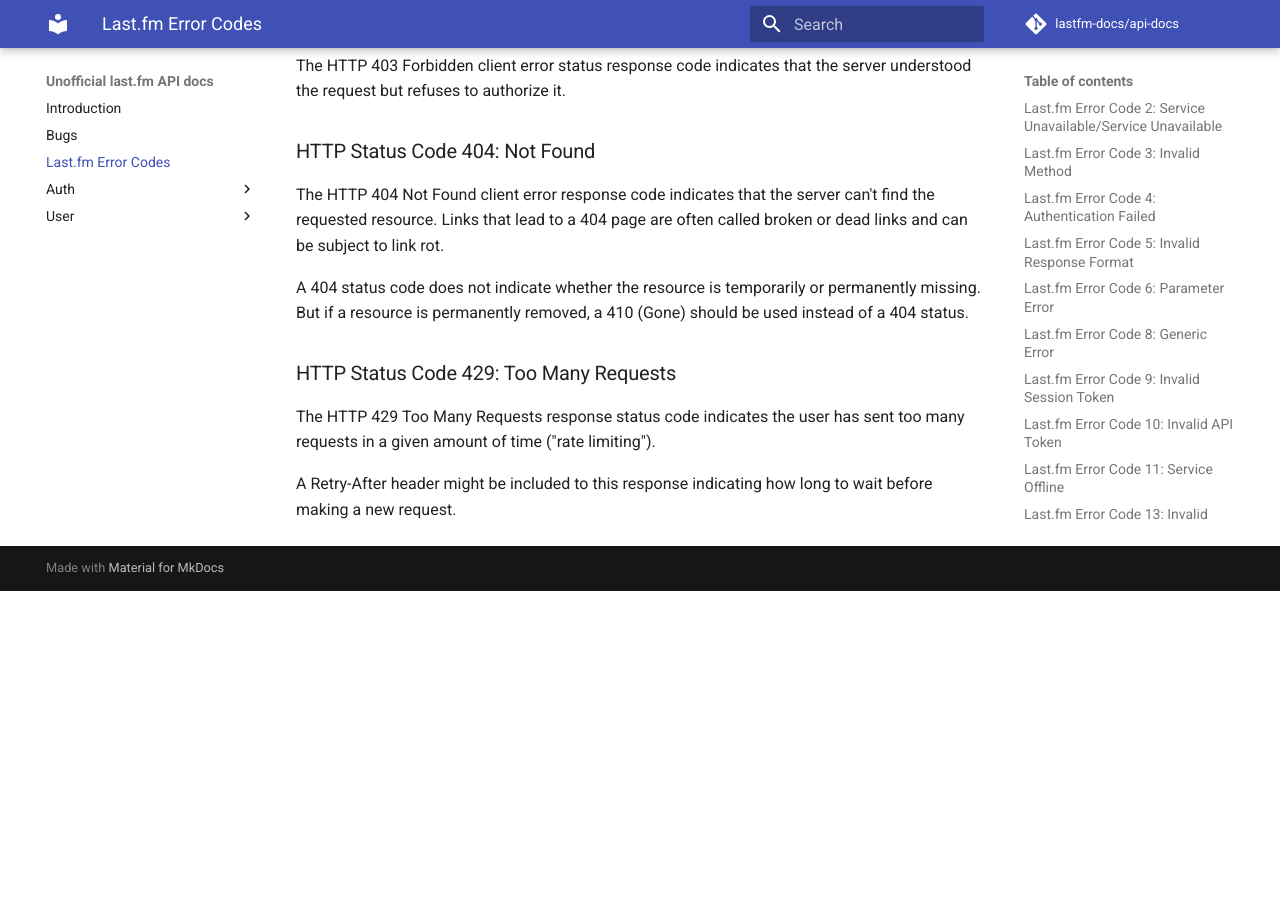
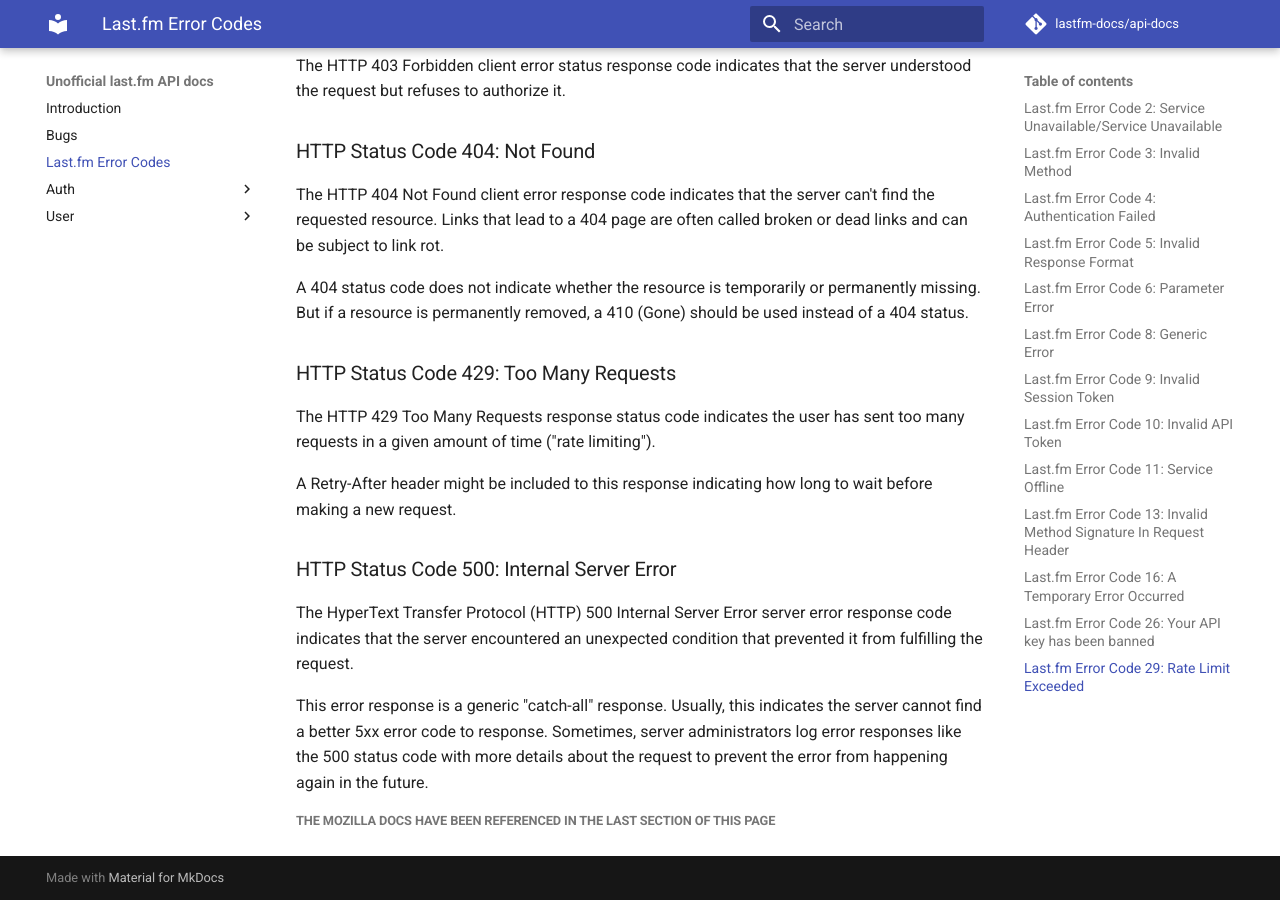
Before and after one commit to lastfm-docs/api-docs, an MkDocs documentation site: the page built from docs/codes.md, in a window 1280 px wide and 900 px high, scrolled down 3279 px. Built offline with MkDocs 1.6.1 and Material for MkDocs 9.7.7, drawn with Linux system fonts in a browser that asks for light colours; comment, search, counter and statistics services are not loaded; before the commit the page ends 3870 px from its top, so only the background shows below that.

Commit message:
added server side error codes

```diff
--- a/docs/codes.md
+++ b/docs/codes.md
@@ -106,3 +106,11 @@
 The HTTP 429 Too Many Requests response status code indicates the user has sent too many requests in a given amount of time ("rate limiting").
 
 A Retry-After header might be included to this response indicating how long to wait before making a new request.
+
+### HTTP Status Code 500: Internal Server Error
+The HyperText Transfer Protocol (HTTP) 500 Internal Server Error server error response code indicates that the server encountered an unexpected condition that prevented it from fulfilling the request.
+
+This error response is a generic "catch-all" response. Usually, this indicates the server cannot find a better 5xx error code to response. Sometimes, server administrators log error responses like the 500 status code with more details about the request to prevent the error from happening again in the future.
+
+
+##### The Mozilla Docs have been referenced in the last section of this page
```
